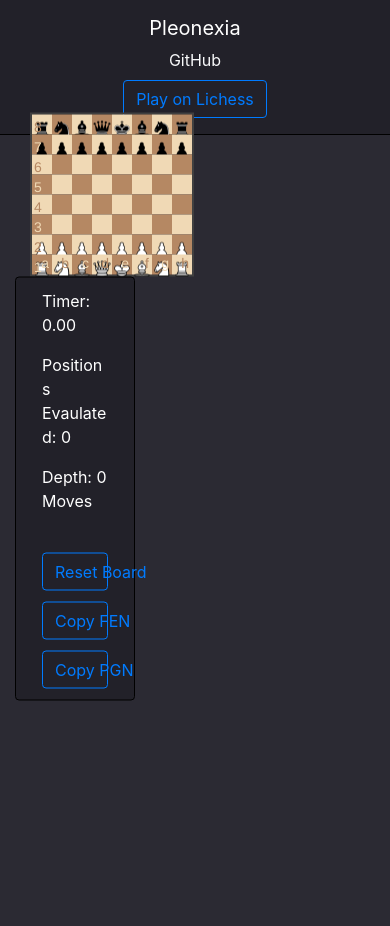
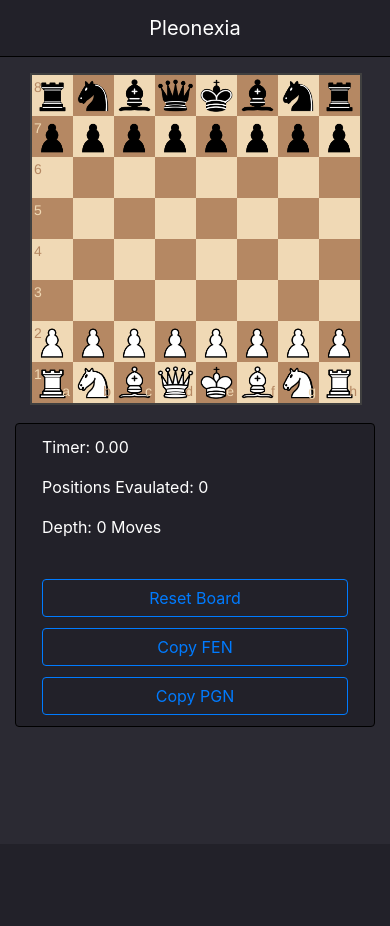
Before and after one commit to Jon-Becker/pleonexia, a PHP site: page / in a window 390 px wide. Shown: the top 926 px of the page. After the commit the page ends 727 px from the top, so only its background shows below. Run offline with PHP 8.4, Linux system fonts and the light colour scheme.

Commit message:
Update style.css

```diff
--- a/assets/css/style.css
+++ b/assets/css/style.css
@@ -59,3 +59,32 @@ input {
 .flex-spacer {
   flex: 1 1 auto;
 }
+
+@media only screen and (max-width: 768px) {
+  #board {
+    width: 100%;
+  }
+  .col-8 {
+    width: 100%;
+    flex: initial;
+    max-width: initial;
+    margin-bottom: 5%;
+  }
+  .col-4 {
+    width: 100%;
+    flex: initial;
+    max-width: initial;
+  }
+  .container {
+    position: relative;
+    top: initial;
+    left: initial;
+    transform: initial
+  }
+  .my-2 {
+    display:none;
+  }
+  a.btn {
+    display:none;
+  }
+}
```
